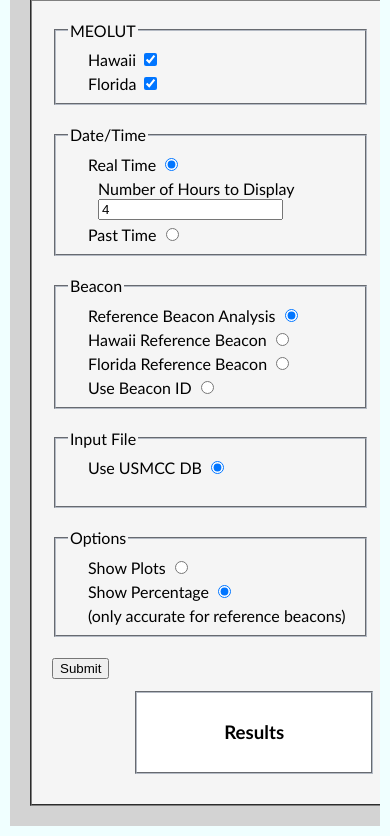
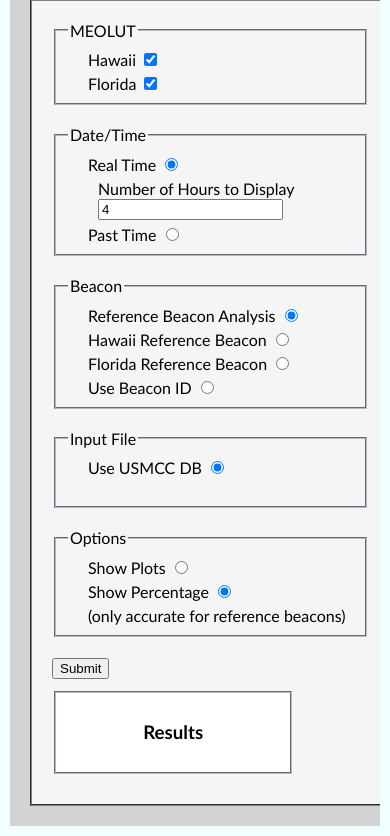
Before and after one commit to jrreich/MEO_Analysis_HTML_Interface, a Flask app: page /rawburst in a window 390 px wide. Shown: the part 367-1203 px from the top of the page. Run offline with Flask 2, Linux system fonts and the light colour scheme.

Commit message:
mobile view att5

```diff
--- a/static/styles/mystylesheet3.css
+++ b/static/styles/mystylesheet3.css
@@ -269,6 +269,9 @@
     float: none;
 }
 
+article {
+    float: none;
+}
 
 
 }
```
Also changed, not shown: other parts of static/styles/mystylesheet3.css (+1 -1 lines).
